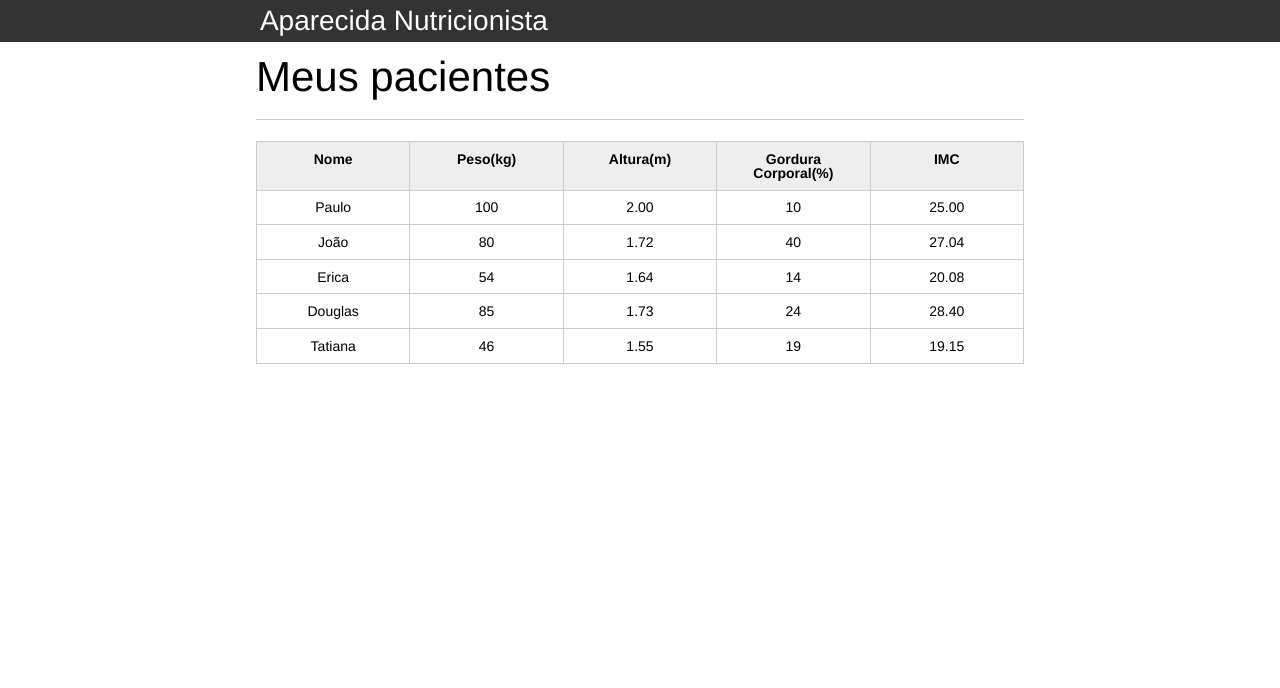
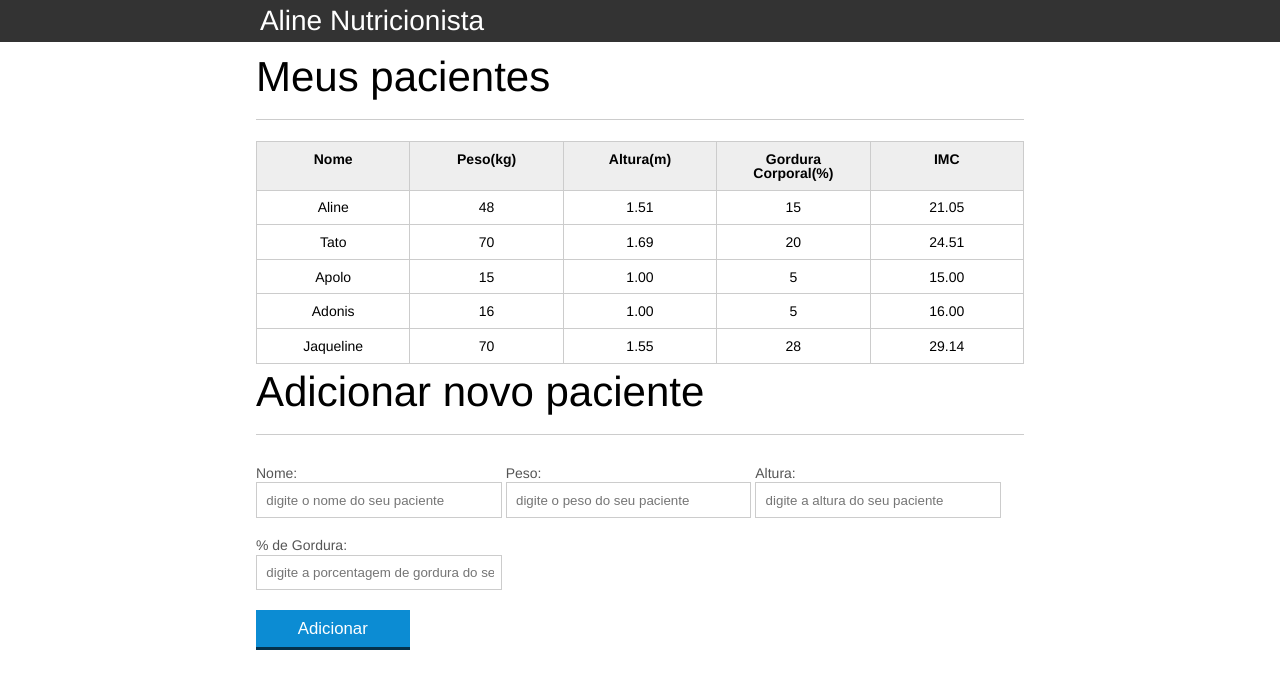
Before and after one commit to alinenavarro/Javascript-I, a plain HTML site: page index.html in a window 1280 px wide. Drawn offline with Linux system fonts and the light colour scheme.

Commit message:
Implementado formulário para inclusão de novo paciente na tabela.

```diff
--- a/index.html
+++ b/index.html
@@ -2,7 +2,7 @@
 <html lang="pt-br">
 	<head>
 		<meta charset="UTF-8">
-		<title>Aparecida Nutrição</title>
+		<title>Aline Nutrição</title>
 		<link rel="icon" href="favicon.ico" type="image/x-icon">
 		<link rel="stylesheet" type="text/css" href="css/reset.css">
 		<link rel="stylesheet" type="text/css" href="css/index.css">
@@ -12,7 +12,7 @@
 
 		<header>
 			<div class="container">
-				<h2 class="titulo">Aparecida Nutrição</h2>
+				<h2 class="titulo">Aline Nutrição</h2>
 			</div>
 		</header>
 		<main>
@@ -30,41 +30,41 @@
 					</thead>
 					<tbody id="tabela-pacientes">
 						<tr class="paciente" id="primeiro-paciente">
-							<td class="info-nome">Paulo</td>
-							<td class="info-peso">100</td>
-							<td class="info-altura">2.00</td>
-							<td class="info-gordura">10</td>
+							<td class="info-nome">Aline</td>
+							<td class="info-peso">48</td>
+							<td class="info-altura">1.51</td>
+							<td class="info-gordura">15</td>
 							<td class="info-imc">0</td>
 						</tr>
 
 						<tr class="paciente" >
-							<td class="info-nome">João</td>
-							<td class="info-peso">80</td>
-							<td class="info-altura">1.72</td>
-							<td class="info-gordura">40</td>
+							<td class="info-nome">Tato</td>
+							<td class="info-peso">70</td>
+							<td class="info-altura">1.69</td>
+							<td class="info-gordura">20</td>
 							<td class="info-imc">0</td>
 						</tr>
 
 						<tr class="paciente" >
-							<td class="info-nome">Erica</td>
-							<td class="info-peso">54</td>
-							<td class="info-altura">1.64</td>
-							<td class="info-gordura">14</td>
+							<td class="info-nome">Apolo</td>
+							<td class="info-peso">15</td>
+							<td class="info-altura">1.00</td>
+							<td class="info-gordura">5</td>
 							<td class="info-imc">0</td>
 						</tr>
 
 						<tr class="paciente">
-							<td class="info-nome">Douglas</td>
-							<td class="info-peso">85</td>
-							<td class="info-altura">1.73</td>
-							<td class="info-gordura">24</td>
+							<td class="info-nome">Adonis</td>
+							<td class="info-peso">16</td>
+							<td class="info-altura">1.00</td>
+							<td class="info-gordura">5</td>
 							<td class="info-imc">0</td>
 						</tr>
 						<tr class="paciente" >
-							<td class="info-nome">Tatiana</td>
-							<td class="info-peso">46</td>
+							<td class="info-nome">Jaqueline</td>
+							<td class="info-peso">70</td>
 							<td class="info-altura">1.55</td>
-							<td class="info-gordura">19</td>
+							<td class="info-gordura">28</td>
 							<td class="info-imc">0</td>
 						</tr>
 					</tbody>
@@ -73,6 +73,30 @@
 			</section>
 		</main>
 
+		<section class="container">
+			<h2 id="titulo-form">Adicionar novo paciente</h2>
+			<form id="form-adiciona">
+				<div class="grupo">
+					<label for="nome">Nome:</label>
+					<input id="nome" name="nome" type="text" placeholder="digite o nome do seu paciente" class="campo">
+				</div>
+				<div class="grupo">
+					<label for="peso">Peso:</label>
+					<input id="peso" name="peso" type="text" placeholder="digite o peso do seu paciente" class="campo campo-medio">
+				</div>
+				<div class="grupo">
+					<label for="altura">Altura:</label>
+					<input id="altura" name="altura" type="text" placeholder="digite a altura do seu paciente" class="campo campo-medio">
+				</div>
+				<div class="grupo">
+					<label for="gordura">% de Gordura:</label>
+					<input id="gordura" name="gordura" type="text" placeholder="digite a porcentagem de gordura do seu paciente" class="campo campo-medio">
+				</div>
+
+				<button id="adicionar-paciente" class="botao bto-principal">Adicionar</button>
+			</form>
+		</section>
+
 		<script src="js/principal.js" ></script>
 
 	</body>
--- a/js/principal.js
+++ b/js/principal.js
@@ -1,5 +1,5 @@
 var titulo = document.querySelector(".titulo");
-titulo.textContent = "Aparecida Nutricionista";
+titulo.textContent = "Aline Nutricionista";
 
 var pacientes = document.querySelectorAll(".paciente");
 
@@ -37,3 +37,39 @@ for (var i = 0; i < pacientes.length; i++) {
         tdImc.textContent = imc.toFixed(2);
     }
 }
+
+var botaoAdicionar = document.querySelector("#adicionar-paciente");
+botaoAdicionar.addEventListener("click", function(event){
+    event.preventDefault();
+
+    var form = document.querySelector("#form-adiciona")
+
+    var nome = form.nome.value;
+    var peso = form.peso.value;
+    var altura = form.altura.value;
+    var gordura = form.gordura.value;
+
+    var pacienteTr = document.createElement("tr");
+
+    var nomeTd = document.createElement("td");
+    var pesoTd = document.createElement("td");
+    var alturaTd = document.createElement("td");
+    var gorduraTd = document.createElement("td");
+    var imcTd = document.createElement("td");
+
+    nomeTd.textContent = nome;
+    pesoTd.textContent = peso;
+    alturaTd.textContent = altura;
+    gorduraTd.textContent = gordura;
+    imcTd.textContent = imc;
+
+    pacienteTr.appendChild(nomeTd);
+    pacienteTr.appendChild(pesoTd);
+    pacienteTr.appendChild(alturaTd);
+    pacienteTr.appendChild(gorduraTd);
+
+    var tabela = document.querySelector("#tabela-pacientes");
+
+    tabela.appendChild(pacienteTr);
+
+});
```
